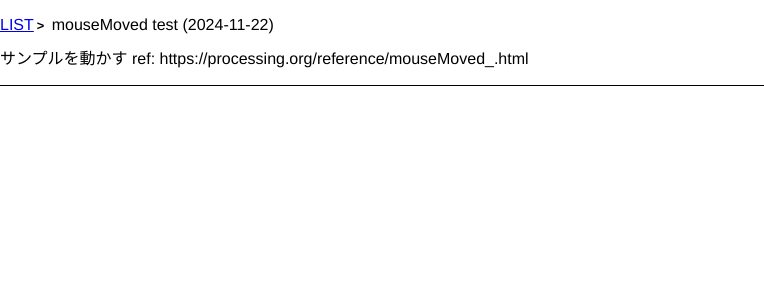
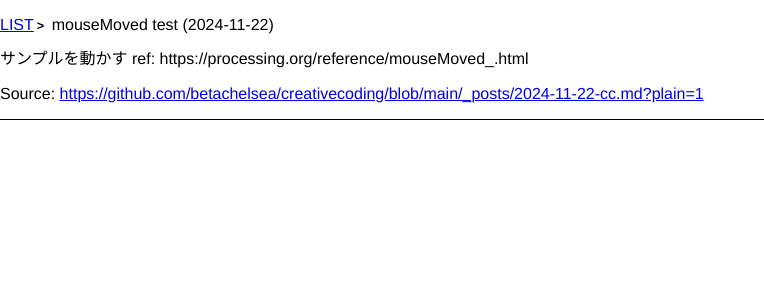
Before and after one commit to betachelsea/creativecoding, a Jekyll site: the page built from _posts/2024-11-22-cc.md, in a window 1280 px wide. Shown: the top 300 px of the page, without its empty margins (0-764 px from the left). Built offline with Jekyll 4.4.1, drawn with Linux system fonts in a browser that asks for light colours; nearby versions of some CDN libraries.

Commit message:
Add github_url on work page

```diff
--- a/_includes/navbar.html
+++ b/_includes/navbar.html
@@ -6,4 +6,7 @@
     {% endif %}
   </ol>
   {% if page.desc %}<p>{{ page.desc }}</p>{% endif %}
+  {% assign post_path = page.date | date: "%Y-%m-%d" | append: "-" | append: page.slug | append: ".md" %}
+  {% assign github_url = "https://github.com/betachelsea/creativecoding/blob/main/_posts/" | append: post_path | append: "?plain=1" %}
+  <p>Source: <a href="{{ github_url }}">{{ github_url }}</a></p>
 </nav>
```
